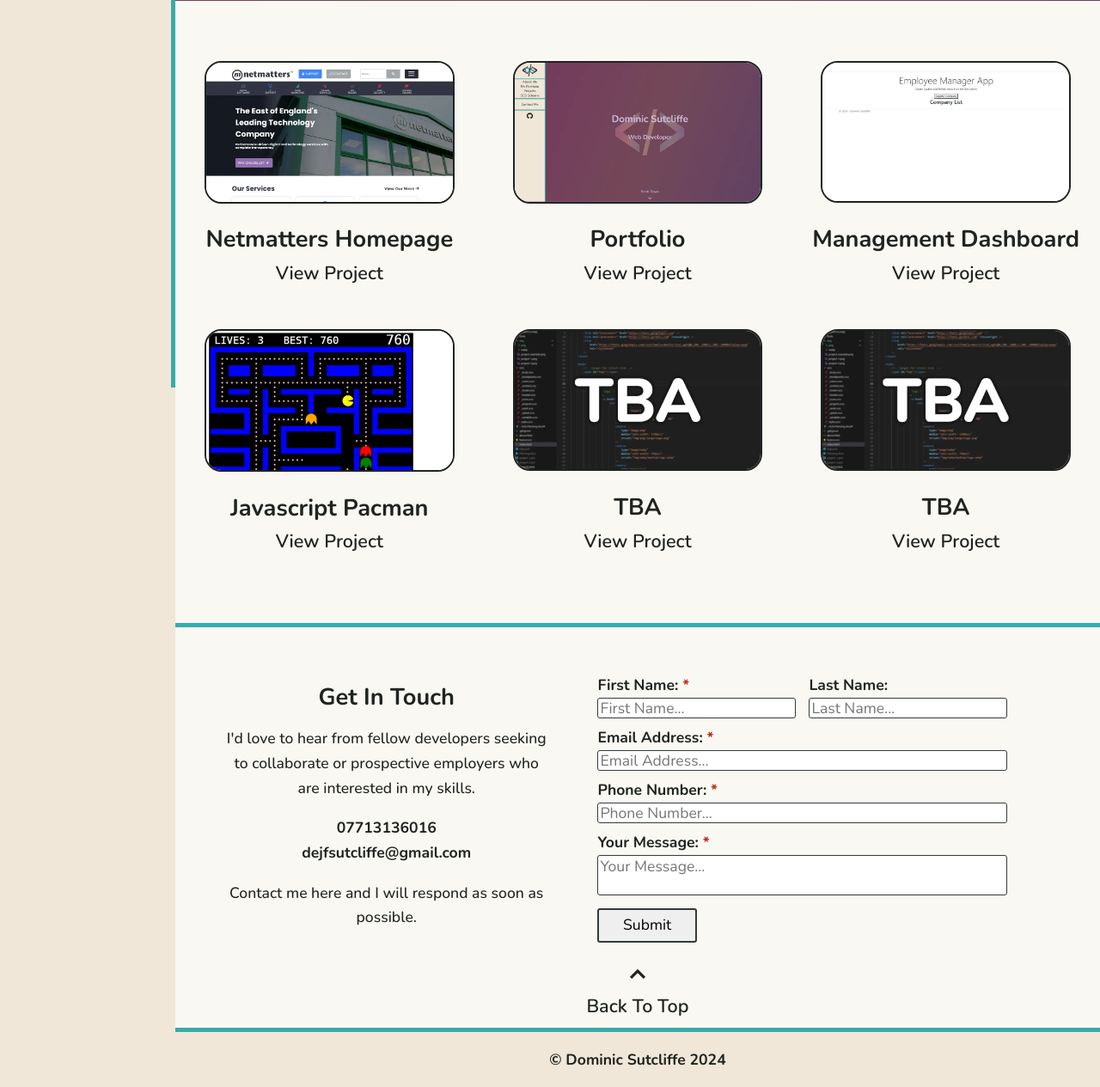
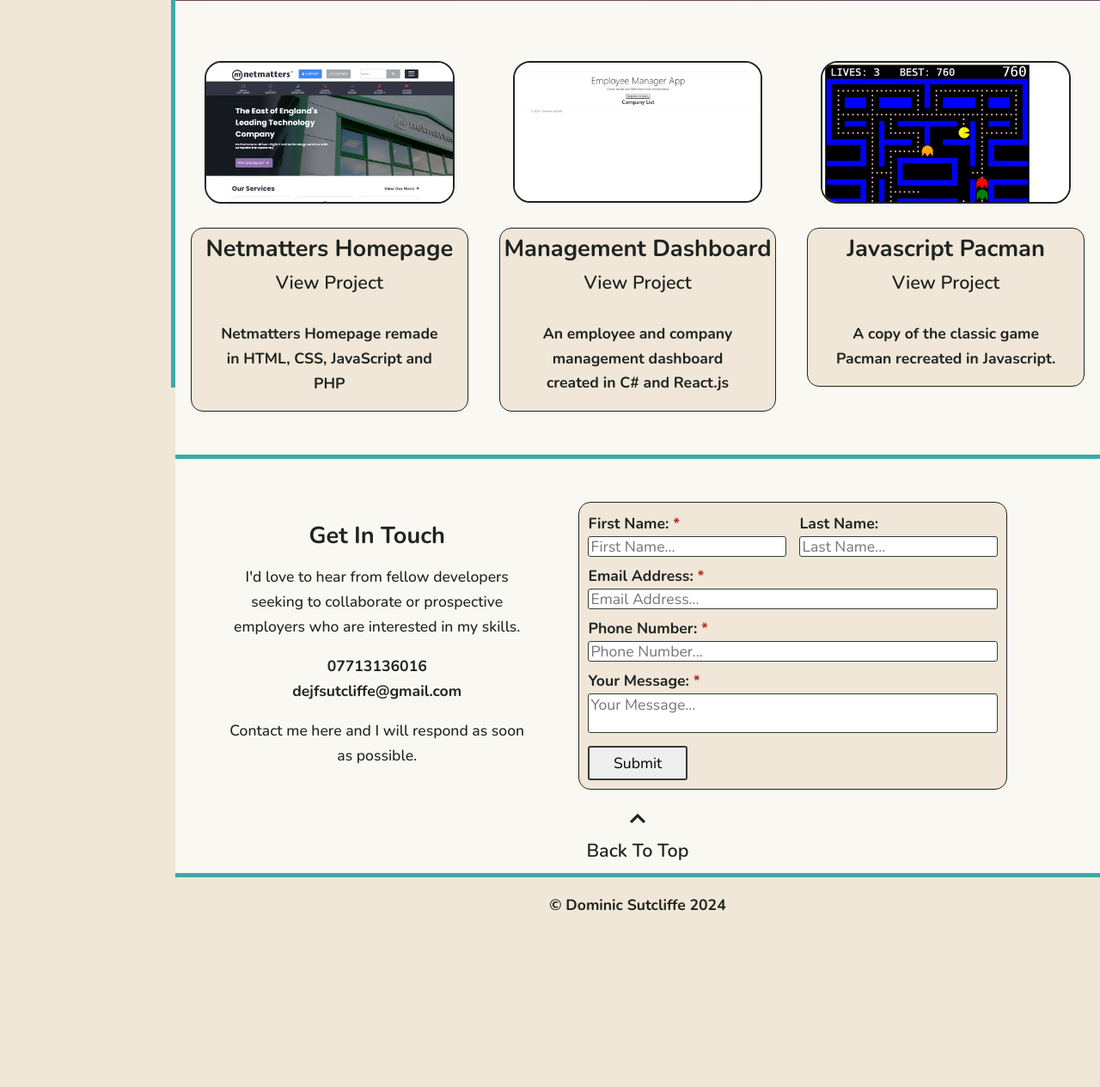
Before and after one commit to DominicS97/Netmatters-Portfolio-PHP, a PHP site: page / in a window 1280 px wide. Shown: the part 799-2064 px from the top of the page at 86% size. After the commit the page ends 1859 px from the top, so only its background shows below. Run offline with PHP 8.4, Linux system fonts and the light colour scheme; data that the repository does not hold is empty; some libraries are stand-ins or nearby versions.

Commit message:
feedback

```diff
--- a/about.php
+++ b/about.php
@@ -31,7 +31,7 @@
 		<!-- container for splash img -->
 		<div id="splash">
 			<h1 id="type1">Dominic Sutcliffe</h1>
-			<h2 id="type2">Web Developer</h2>
+			<h2 id="type2">Learn About Me</h2>
 			<h3><a href="#about-box">Scroll Down</a></h3>
 			<span id="icn-down"></span>
 			<picture>
--- a/code.php
+++ b/code.php
@@ -31,7 +31,7 @@
 		<!-- container for splash img -->
 		<div id="splash">
 			<h1 id="type1">Dominic Sutcliffe</h1>
-			<h2 id="type2">Web Developer</h2>
+			<h2 id="type2">My Code</h2>
 			<h3><a href="#code-box">Scroll Down</a></h3>
 			<span id="icn-down"></span>
 			<picture>
--- a/db_connection.php
+++ b/db_connection.php
@@ -13,4 +13,3 @@ $conn = new mysqli($hostname, $username, $password, $database);
 if ($conn->connect_error) {
     die("Connection failed: " . $conn->connect_error);
 }
-//echo "Connected successfully!";
--- a/index.php
+++ b/index.php
@@ -151,13 +151,16 @@ if ($_SERVER["REQUEST_METHOD"] == "POST") {
 					<img alt="screenshot of replica Netmatters homepage" src="img/png/medium/project-1.png" width="1440"
 						height="810" />
 				</picture>
+				<div>
 					<h2>Netmatters Homepage</h2>
 					<h3>
 						<a class="link" href="projects.html#project-1">View Project</a>
 					</h3>
+					<p>Netmatters Homepage remade in HTML, CSS, JavaScript and PHP</p>
+				</div>
 			</div>
 
-			<div>
+			<div class="hidden">
 				<picture>
 					<source type="image/webp" media="(min-width: 768px)" srcset="img/webp/small/project-2.webp" />
 					<source type="image/png" media="(min-width: 768px)" srcset="img/png/small/project-2.png" />
@@ -165,10 +168,13 @@ if ($_SERVER["REQUEST_METHOD"] == "POST") {
 					<img alt="screenshot of current webpage" src="img/png/medium/project-2.png" width="1440"
 						height="810" />
 				</picture>
+				<div>
 					<h2>Portfolio</h2>
 					<h3>
 						<a class="link" href="projects.html#project-2">View Project</a>
 					</h3>
+					<p>Personal Portfolio created in HTML, CSS, JavaScript and PHP</p>
+				</div>
 			</div>
 
 			<div>
@@ -178,10 +184,14 @@ if ($_SERVER["REQUEST_METHOD"] == "POST") {
 					<source type="image/webp" srcset="img/webp/medium/project-3.webp" />
 					<img alt="placeholder project image" src="img/png/medium/project-3.png" width="1440" height="810" />
 				</picture>
+				<div>
 					<h2>Management Dashboard</h2>
 					<h3>
 						<a class="link" href="projects.html#project-3">View Project</a>
 					</h3>
+					<p>An employee and company management dashboard created in
+						C# and React.js</p>
+				</div>
 			</div>
 
 			<div>
@@ -191,13 +201,17 @@ if ($_SERVER["REQUEST_METHOD"] == "POST") {
 					<source type="image/webp" srcset="img/webp/medium/project-4.webp" />
 					<img alt="placeholder project image" src="img/png/medium/project-4.png" width="1440" height="810" />
 				</picture>
+				<div>
 					<h2>Javascript Pacman</h2>
 					<h3>
 						<a class="link" href="projects.html#project-4">View Project</a>
 					</h3>
+					<p>A copy of the classic game Pacman recreated in
+						Javascript.</p>
+				</div>
 			</div>
 
-			<div>
+			<div class="hidden">
 				<picture>
 					<source type="image/webp" media="(min-width: 768px)" srcset="img/webp/small/project-ex.webp" />
 					<source type="image/png" media="(min-width: 768px)" srcset="img/png/small/project-ex.png" />
@@ -211,7 +225,7 @@ if ($_SERVER["REQUEST_METHOD"] == "POST") {
 				</h3>
 			</div>
 
-			<div>
+			<div class="hidden">
 				<picture>
 					<source type="image/webp" media="(min-width: 768px)" srcset="img/webp/small/project-ex.webp" />
 					<source type="image/png" media="(min-width: 768px)" srcset="img/png/small/project-ex.png" />
--- a/php/footer.php
+++ b/php/footer.php
@@ -3,8 +3,8 @@
 <footer>
     <div>
         <ul>
-            <li>00000 000000</li>
-            <li>fake.email@mail.com</li>
+            <li>07713136016</li>
+            <li>dejfsutcliffe@gmail.com</li>
         </ul>
     </div>
 
--- a/scs.php
+++ b/scs.php
@@ -31,7 +31,7 @@
 		<!-- container for splash img -->
 		<div id="splash">
 			<h1 id="type1">Dominic Sutcliffe</h1>
-			<h2 id="type2">Web Developer</h2>
+			<h2 id="type2">Learning to Code</h2>
 			<h3><a href="#scs-box">Scroll Down</a></h3>
 			<span id="icn-down"></span>
 			<picture>
--- a/scss/_body.scss
+++ b/scss/_body.scss
@@ -69,3 +69,9 @@ main {
 		width: calc(100% - $header-width - 5px);
 	}
 }
+
+// Hidden
+
+.hidden {
+	display: none;
+}
--- a/scss/_contact.scss
+++ b/scss/_contact.scss
@@ -22,6 +22,12 @@
 		row-gap: 8px;
 		margin-top: auto;
 		margin-bottom: auto;
+		margin-left: 5%;
+		margin-right: 5%;
+		padding: 10px;
+		border: 1px solid $text;
+		border-radius: 14px;
+		background-color: $background;
 		label {
 			font-weight: bold;
 		}
--- a/scss/_pages.scss
+++ b/scss/_pages.scss
@@ -78,6 +78,7 @@
 	margin-left: 5%;
 	margin-right: 5%;
 	margin-top: 10%;
+	max-width: calc(100vw - 72px);
 }
 
 // media wide on text pages
--- a/scss/_projects.scss
+++ b/scss/_projects.scss
@@ -28,6 +28,17 @@
 	}
 	h3 {
 		margin-bottom: 30px;
+	}
+	p {
+		font-weight: bold;
+	}
+	div div {
+		margin-left: 5%;
+		margin-right: 5%;
+		padding-top: 10px;
+		border: 1px solid $text;
+		border-radius: 14px;
+		background-color: $background;
 	}
 }
 
```
Also changed, not shown: css/big/styles.css (+22 -0 lines), projects.php (+9 -10 lines), css/styles.css, 2 other files. Lines whose indentation alone changed are shown as unchanged.
